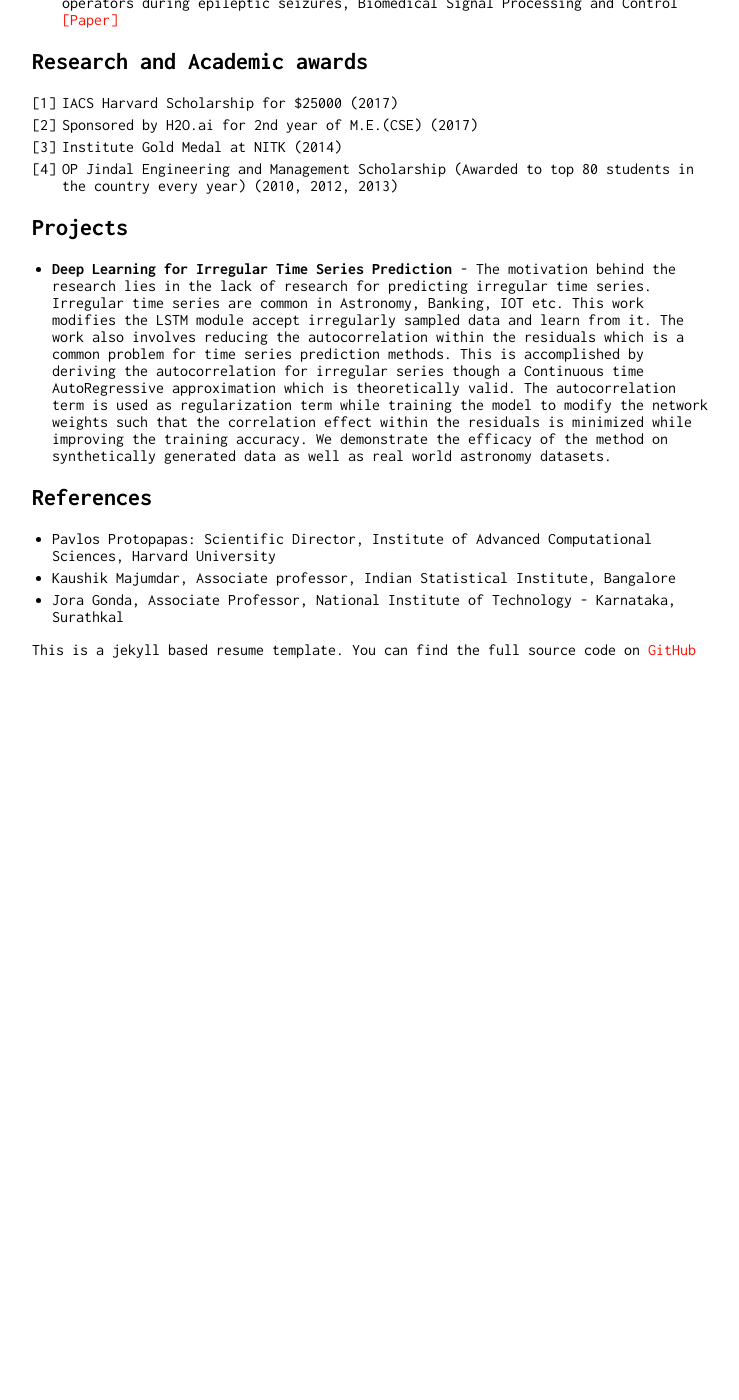
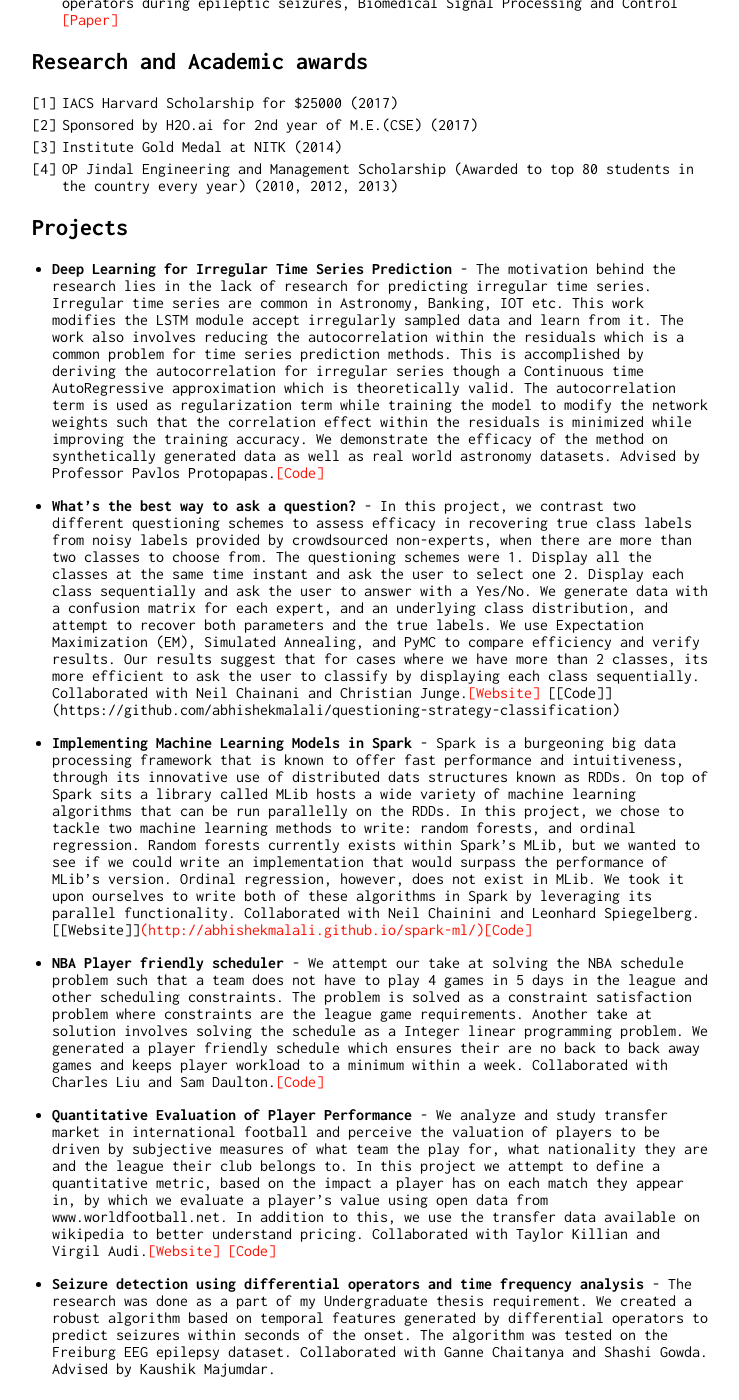
Before and after one commit to abhishekmalali/abhishekmalali.github.io, a Jekyll site: the page built from index.md, in a window 1280 px wide and 1400 px high, scrolled down 652 px. Shown: the whole window, without its empty margins (258-997 px from the left). Built offline with Jekyll 4.4.1, drawn with Linux system fonts in a browser that asks for light colours; our own code applies the rules of GitHub Pages for plain Markdown files; before the commit the page ends 1310 px from its top, so only the background shows below that.

Commit message:
Adding all the projects;

```diff
--- a/index.md
+++ b/index.md
@@ -25,8 +25,17 @@ I am primarily interested in applying Machine learning techniques in a robust an
 4. OP Jindal Engineering and Management Scholarship (Awarded to top 80 students in the country every year) (2010, 2012, 2013)
 
 ## Projects
-* **Deep Learning for Irregular Time Series Prediction** - The motivation behind the research lies in the lack of research for predicting irregular time series. Irregular time series are common in Astronomy, Banking, IOT etc. This work modifies the LSTM module accept irregularly sampled data and learn from it. The work also involves reducing the autocorrelation within the residuals which is a common problem for time series prediction methods. This is accomplished by deriving the autocorrelation for irregular series though a Continuous time AutoRegressive approximation which is theoretically valid. The autocorrelation term is used as regularization term while training the model to modify the network weights such that the correlation effect within the residuals is minimized while improving the training accuracy. We demonstrate the efficacy of the method on synthetically generated data as well as real world astronomy datasets.
+* **Deep Learning for Irregular Time Series Prediction** - The motivation behind the research lies in the lack of research for predicting irregular time series. Irregular time series are common in Astronomy, Banking, IOT etc. This work modifies the LSTM module accept irregularly sampled data and learn from it. The work also involves reducing the autocorrelation within the residuals which is a common problem for time series prediction methods. This is accomplished by deriving the autocorrelation for irregular series though a Continuous time AutoRegressive approximation which is theoretically valid. The autocorrelation term is used as regularization term while training the model to modify the network weights such that the correlation effect within the residuals is minimized while improving the training accuracy. We demonstrate the efficacy of the method on synthetically generated data as well as real world astronomy datasets. Advised by Professor Pavlos Protopapas.[[Code]](https://github.com/abhishekmalali/TimeFlow)
 
+* **What's the best way to ask a question?** - In this project, we contrast two different questioning schemes to assess efficacy in recovering true class labels from noisy labels provided by crowdsourced non-experts, when there are more than two classes to choose from.  The questioning schemes were 1. Display all the classes at the same time instant and ask the user to select one 2. Display each class sequentially and ask the user to answer with a Yes/No. We generate data with a confusion matrix for each expert, and an underlying class distribution, and attempt to recover both parameters and the true labels. We use Expectation Maximization (EM), Simulated Annealing, and PyMC to compare efficiency and verify results. Our results suggest that for cases where we have more than 2 classes, its more efficient to ask the user to classify by displaying each class sequentially. Collaborated with Neil Chainani and Christian Junge.[[Website]](http://abhishekmalali.github.io/questioning-strategy-classification/) [[Code]] (https://github.com/abhishekmalali/questioning-strategy-classification)
+
+* **Implementing Machine Learning Models in Spark** - Spark is a burgeoning big data processing framework that is known to offer fast performance and intuitiveness, through its innovative use of distributed dats structures known as RDDs. On top of Spark sits a library called MLib hosts a wide variety of machine learning algorithms that can be run parallelly on the RDDs. In this project, we chose to tackle two machine learning methods to write: random forests, and ordinal regression. Random forests currently exists within Spark's MLib, but we wanted to see if we could write an implementation that would surpass the performance of MLib's version. Ordinal regression, however, does not exist in MLib. We took it upon ourselves to write both of these algorithms in Spark by leveraging its parallel functionality. Collaborated with Neil Chainini and Leonhard Spiegelberg. [[Website]][(http://abhishekmalali.github.io/spark-ml/)[Code]](https://github.com/abhishekmalali/spark-ml)
+
+* **NBA Player friendly scheduler** - We attempt our take at solving the NBA schedule problem such that a team does not have to play 4 games in 5 days in the league and other scheduling constraints. The problem is solved as a constraint satisfaction problem where constraints are the league game requirements. Another take at solution involves solving the schedule as a Integer linear programming problem. We generated a player friendly schedule which ensures their are no back to back away games and keeps player workload to a minimum within a week. Collaborated with Charles Liu and Sam Daulton.[[Code]](https://github.com/therealchuckliu/NBA_Scheduler)
+
+* **Quantitative Evaluation of Player Performance** - We analyze and study transfer market in international football and perceive the valuation of players to be driven by subjective measures of what team the play for, what nationality they are and the league their club belongs to. In this project we attempt to define a quantitative metric, based on the impact a player has on each match they appear in, by which we evaluate a player's value using open data from www.worldfootball.net. In addition to this, we use the transfer data available on wikipedia to better understand pricing. Collaborated with Taylor Killian and Virgil Audi.[[Website]](http://cs109-fifa.github.io) [[Code]](https://github.com/cs109-FIFA/cs109-FIFA)
+
+* **Seizure detection using differential operators and time frequency analysis** - The research was done as a part of my Undergraduate thesis requirement. We created a robust algorithm based on temporal features generated by differential operators to predict seizures within seconds of the onset. The algorithm was tested on the Freiburg EEG epilepsy dataset. Collaborated with Ganne Chaitanya and Shashi Gowda. Advised by Kaushik Majumdar.
 
 ## References
 
```
